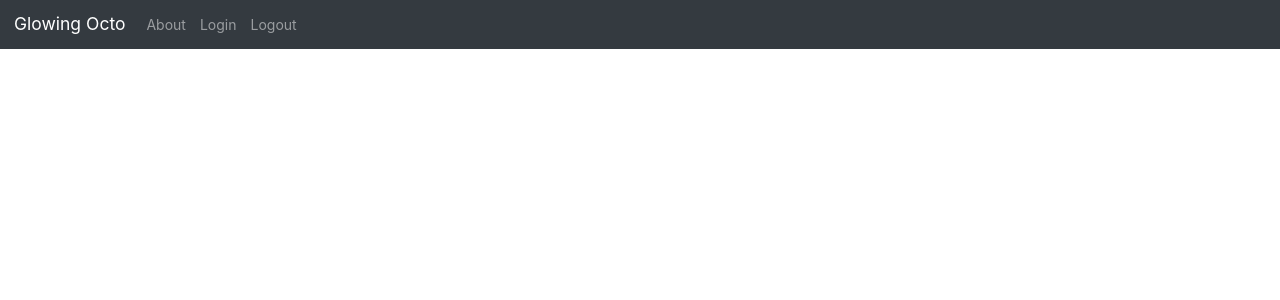
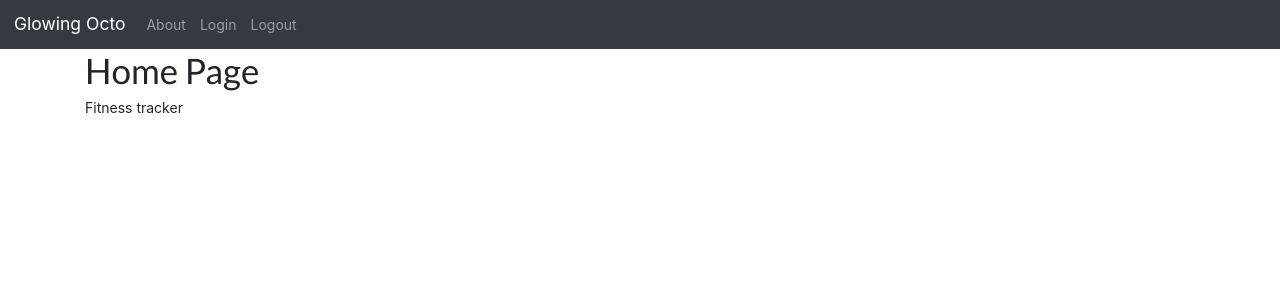
Before and after one commit to mes32/glowing-octo-fitness, a React (Create React App) app: page /register#/home in a window 1280 px wide. Shown: the top 300 px of the page. Built offline with nearby package versions, Linux system fonts and the light colour scheme; no server answers.

Commit message:
Rename AboutPage to HomePage

```diff
--- a/src/App.js
+++ b/src/App.js
@@ -11,7 +11,7 @@ import {
   Switch
 } from 'react-router-dom';
 
-import AboutPage from './components/AboutPage';
+import HomePage from './components/HomePage';
 import LoginPage from './components/LoginPage';
 import LogoutPage from './components/LogoutPage';
 import Navbar from './components/Navbar';
@@ -30,10 +30,10 @@ function App(props) {
         <Row>
           <Col xs={4}>
             <Switch>
-              <Redirect exact from="/" to="/about" />
+              <Redirect exact from="/" to="/home" />
               <Route
-                exact path="/about"
-                component={AboutPage}
+                exact path="/home"
+                component={HomePage}
               />
               <Route
                 exact path="/login"
--- a/src/components/AboutPage.js
+++ b/src/components/HomePage.js
@@ -1,7 +1,7 @@
 import React from 'react';
 import { connect } from 'react-redux';
 
-function AboutPage(props) {
+function HomePage(props) {
     const displayName = () => {
         if (props.user.displayName) {
             return (<p>Welcome {props.user.displayName}</p>);
@@ -12,7 +12,7 @@ function AboutPage(props) {
 
     return (
         <div>
-            <h1>About Page</h1>
+            <h1>Home Page</h1>
             {displayName()}
             <p>Fitness tracker</p>
         </div>
@@ -23,4 +23,4 @@ const mapStateToProps = state => ({
     user: state.user,
 });
 
-export default connect(mapStateToProps)(AboutPage);
+export default connect(mapStateToProps)(HomePage);
```
